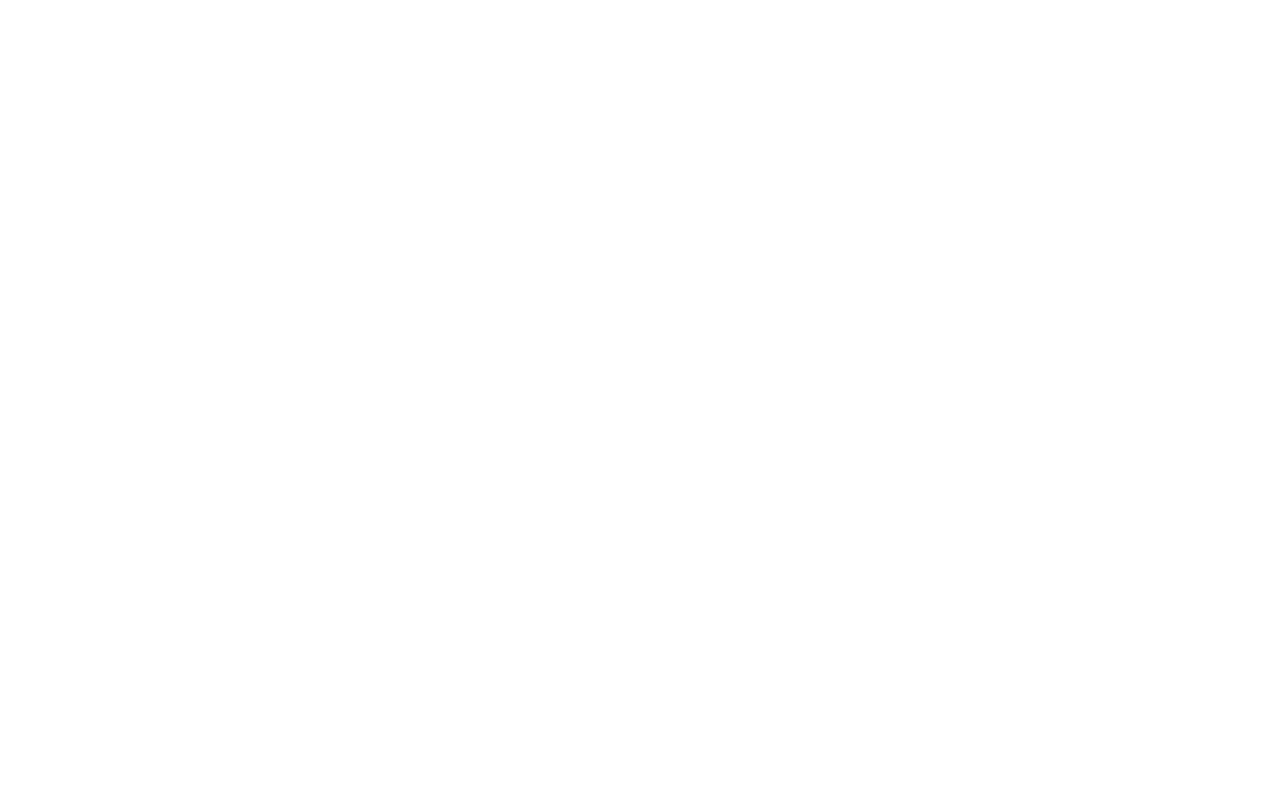
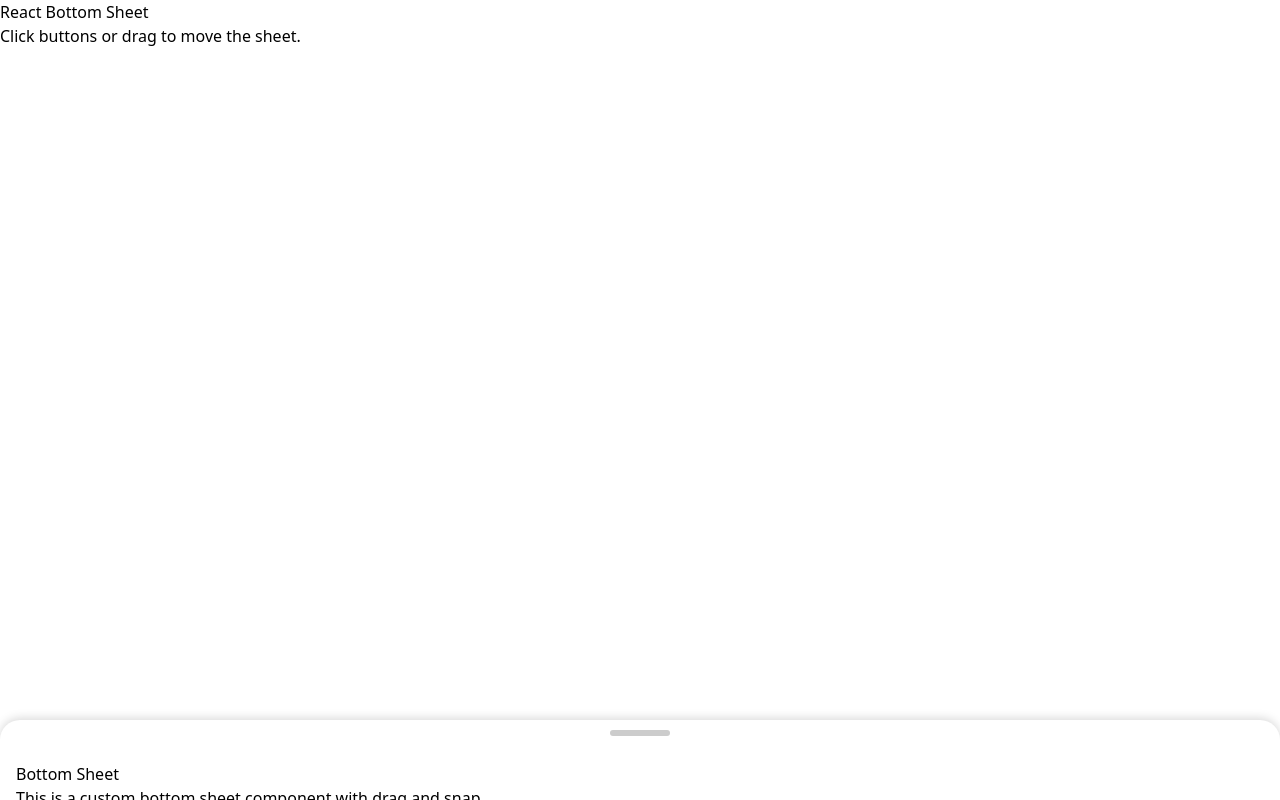
Before and after one commit to Dipanshuk1/bottom-sheet-app, a React (Vite) app: page / in a window 1280 px wide. Built offline with nearby package versions, Linux system fonts and the light colour scheme.

Commit message:
Updated App.jsx and used BottomSheet component in App.jsx

```diff
--- a/src/App.jsx
+++ b/src/App.jsx
@@ -1,11 +1,15 @@
+// src/App.jsx
+import React from "react";
+import BottomSheet from "./components/BottomSheet";
 
 function App() {
-
   return (
-    <>
-
-    </>
-  )
+    <div className="App">
+      <h1>React Bottom Sheet</h1>
+      <p>Click buttons or drag to move the sheet.</p>
+      <BottomSheet />
+    </div>
+  );
 }
 
-export default App
+export default App;
```
